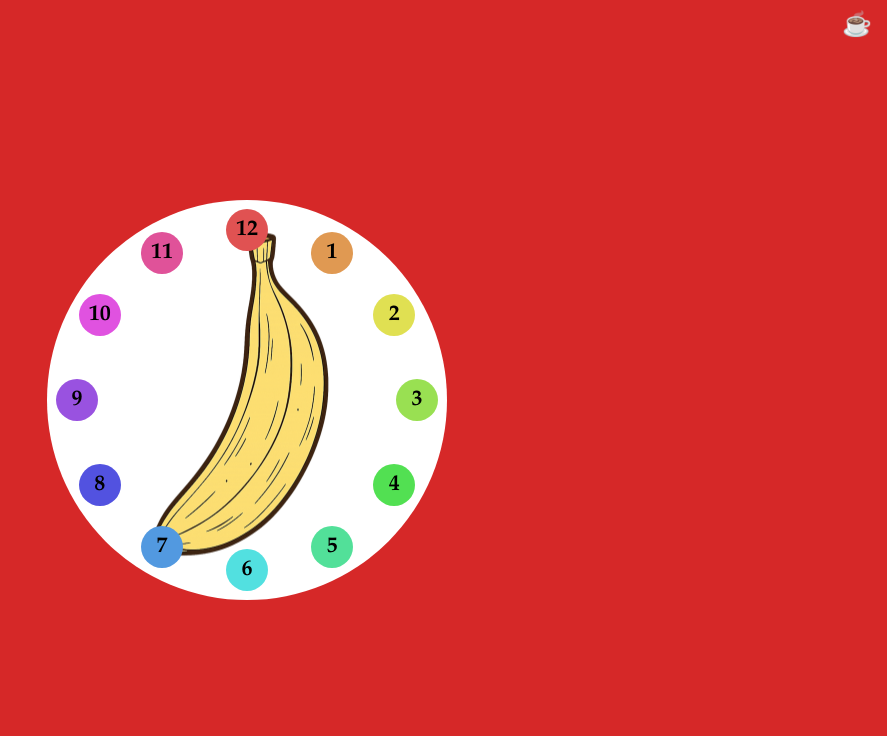
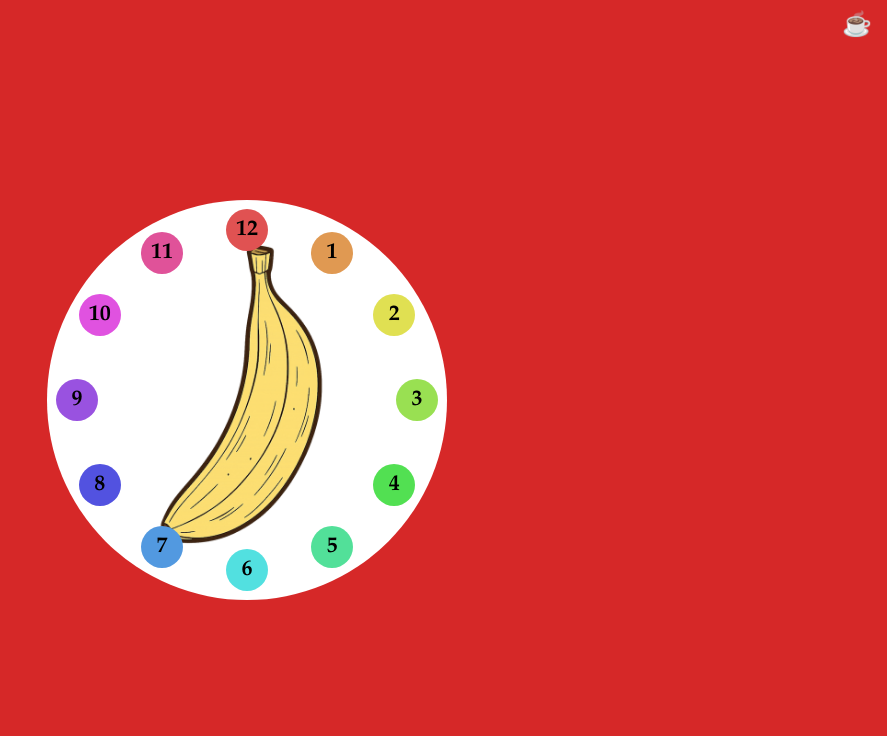
Before and after one commit to indexmod/babana, a plain HTML site: page index.html in a window 1280 px wide. Shown: the top 736 px of the page, without its empty margins (393-1280 px from the left). Drawn offline with Linux system fonts and the light colour scheme.

Commit message:
Update index.html

```diff
--- a/index.html
+++ b/index.html
@@ -49,7 +49,7 @@
     }
     #banana {
       position: absolute;
-      width: 250px; /* на 30 пикселей меньше */
+      width: 230px; /* на 30 пикселей меньше */
       height: auto;
       top: 50%;
       left: 50%;
```
